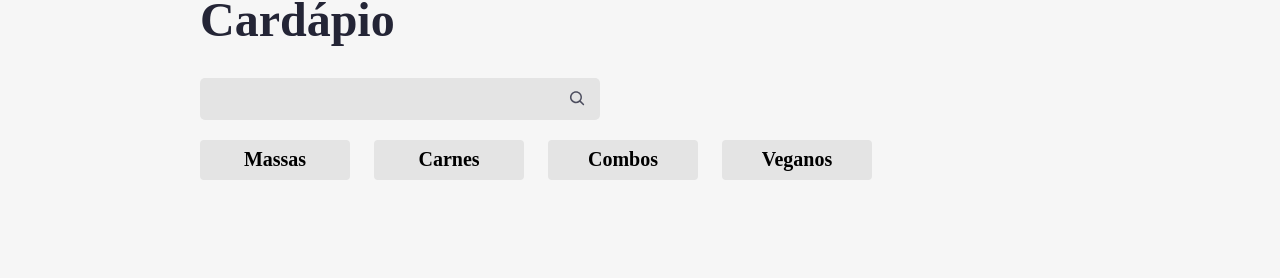
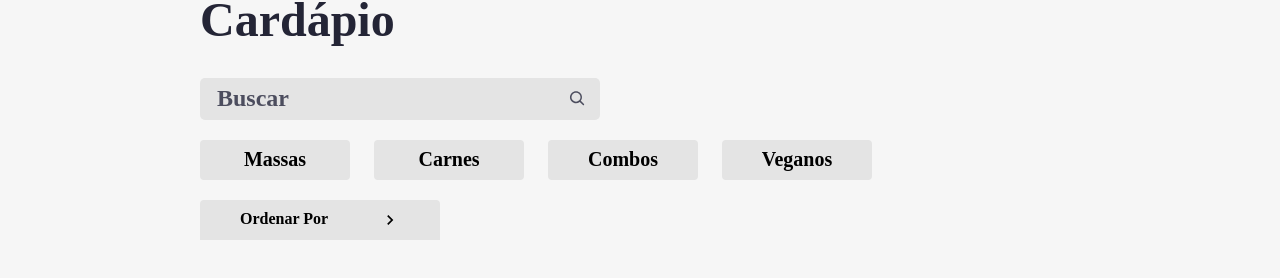
Before and after one commit to bruno-lazzara/aluroni, a React (Create React App) app: page / in a window 1280 px wide. Shown: the part 514-792 px from the top of the page. Built offline with nearby package versions, Linux system fonts and the light colour scheme; a web font is replaced by a local one.

Commit message:
Cria o componente do ordenador

```diff
--- a/public/index.html
+++ b/public/index.html
@@ -2,15 +2,13 @@
 <html lang="en">
   <head>
     <meta charset="utf-8" />
-    <link rel="icon" href="%PUBLIC_URL%/favicon.ico" />
+    <link rel="icon" href="%PUBLIC_URL%/favicon.svg" />
     <meta name="viewport" content="width=device-width, initial-scale=1" />
     <meta name="theme-color" content="#000000" />
     <meta
       name="description"
       content="Web site created using create-react-app"
     />
-    <link rel="apple-touch-icon" href="%PUBLIC_URL%/logo192.png" />
-    <link rel="manifest" href="%PUBLIC_URL%/manifest.json" />
     <title>Aluroni</title>
   </head>
   <body>
--- a/src/pages/Cardapio/Buscador/index.tsx
+++ b/src/pages/Cardapio/Buscador/index.tsx
@@ -12,6 +12,7 @@ export default function Buscador({ busca, setBusca }: Props) {
             <input
                 value={busca}
                 onChange={evento => setBusca(evento.target.value)}
+                placeholder='Buscar'
             />
             <CgSearch
                 size={20}
--- /dev/null
+++ b/src/pages/Cardapio/Ordenador/Ordernador.module.scss
@@ -0,0 +1,49 @@
+@import "styles/variaveis";
+
+.ordenador {
+  align-items: center;
+  background-color: $grey;
+  border: none;
+  border-top-left-radius: 4px;
+  border-top-right-radius: 4px;
+  display: flex;
+  font-size: 1rem;
+  font-weight: bold;
+  height: 40px;
+  justify-content: space-between;
+  min-width: 240px;
+  padding: 0 40px;
+  position: relative;
+  &--ativo {
+    background-color: $blue;
+    color: white;
+  }
+  &__options {
+    display: none;
+    position: absolute;
+    left: 0;
+    flex-direction: column;
+    top: 100%;
+    width: 100%;
+    &--ativo {
+      display: flex;
+    }
+  }
+  &__option {
+    align-items: center;
+    background-color: $grey;
+    border-top: 2px solid $light-grey;
+    box-sizing: border-box;
+    color: $black;
+    display: flex;
+    height: 40px;
+    justify-content: center;
+    width: inherit;
+    &:hover,
+    &--ativo {
+      background-color: $blue;
+      cursor: pointer;
+      color: white;
+    }
+  }
+}
--- /dev/null
+++ b/src/pages/Cardapio/Ordenador/index.tsx
@@ -0,0 +1,43 @@
+import { useState } from "react";
+import styles from "./Ordernador.module.scss";
+import opcoes from "./opcoes.json";
+import classNames from "classnames";
+import { MdKeyboardArrowDown, MdKeyboardArrowRight } from "react-icons/md";
+
+interface Props {
+    ordenador: string,
+    setOrdenador: React.Dispatch<React.SetStateAction<string>>
+}
+
+export default function Ordenador({ ordenador, setOrdenador }: Props) {
+    const [aberto, setAberto] = useState(false);
+    const nomeOrdenador = ordenador && opcoes.find(opcao => opcao.value === ordenador)?.nome;
+    return (
+        <button
+            className={classNames({
+                [styles.ordenador]: true,
+                [styles["ordenador--ativo"]]: ordenador !== ""
+            })}
+            onPointerEnter={() => setAberto(true)}
+            onPointerLeave={() => setAberto(false)}
+            onClick={() => setAberto(!aberto)}
+        >
+            <span>{nomeOrdenador || "Ordenar Por"}</span>
+            {aberto ? <MdKeyboardArrowDown size={20} /> : <MdKeyboardArrowRight size={20} />}
+            <div className={classNames({
+                [styles.ordenador__options]: true,
+                [styles['ordenador__options--ativo']]: aberto
+            })}>
+                {opcoes.map((opcao) => (
+                    <div
+                        className={styles.ordenador__option}
+                        key={opcao.value}
+                        onClick={() => setOrdenador(opcao.value)}
+                    >
+                        {opcao.nome}
+                    </div>
+                ))}
+            </div>
+        </button>
+    )
+}
--- /dev/null
+++ b/src/pages/Cardapio/Ordenador/opcoes.json
@@ -0,0 +1,18 @@
+[
+  {
+    "nome": "",
+    "value": ""
+  },
+  {
+    "nome": "Porção",
+    "value": "porcao"
+  },
+  {
+    "nome": "Qtd. pessoas",
+    "value": "qtd_pessoas"
+  },
+  {
+    "nome": "Preço",
+    "value": "preco"
+  }
+]
--- a/src/pages/Cardapio/index.tsx
+++ b/src/pages/Cardapio/index.tsx
@@ -3,10 +3,12 @@ import Buscador from './Buscador';
 import styles from './Cardapio.module.scss';
 import { ReactComponent as Logo } from 'assets/logo.svg';
 import Filtros from './FIltros';
+import Ordenador from './Ordenador';
 
 export default function Cardapio() {
     const [busca, setBusca] = useState("");
     const [filtro, setFiltro] = useState<number | null>(null);
+    const [ordenador, setOrdenador] = useState("");
     return (
         <main>
             <nav className={styles.menu}>
@@ -22,6 +24,7 @@ export default function Cardapio() {
                 <Buscador busca={busca} setBusca={setBusca} />
                 <div className={styles.cardapio__filtros}>
                     <Filtros filtro={filtro} setFiltro={setFiltro} />
+                    <Ordenador ordenador={ordenador} setOrdenador={setOrdenador} />
                 </div>
             </section>
         </main>
```
Also changed, not shown: public/favicon.svg (added).
